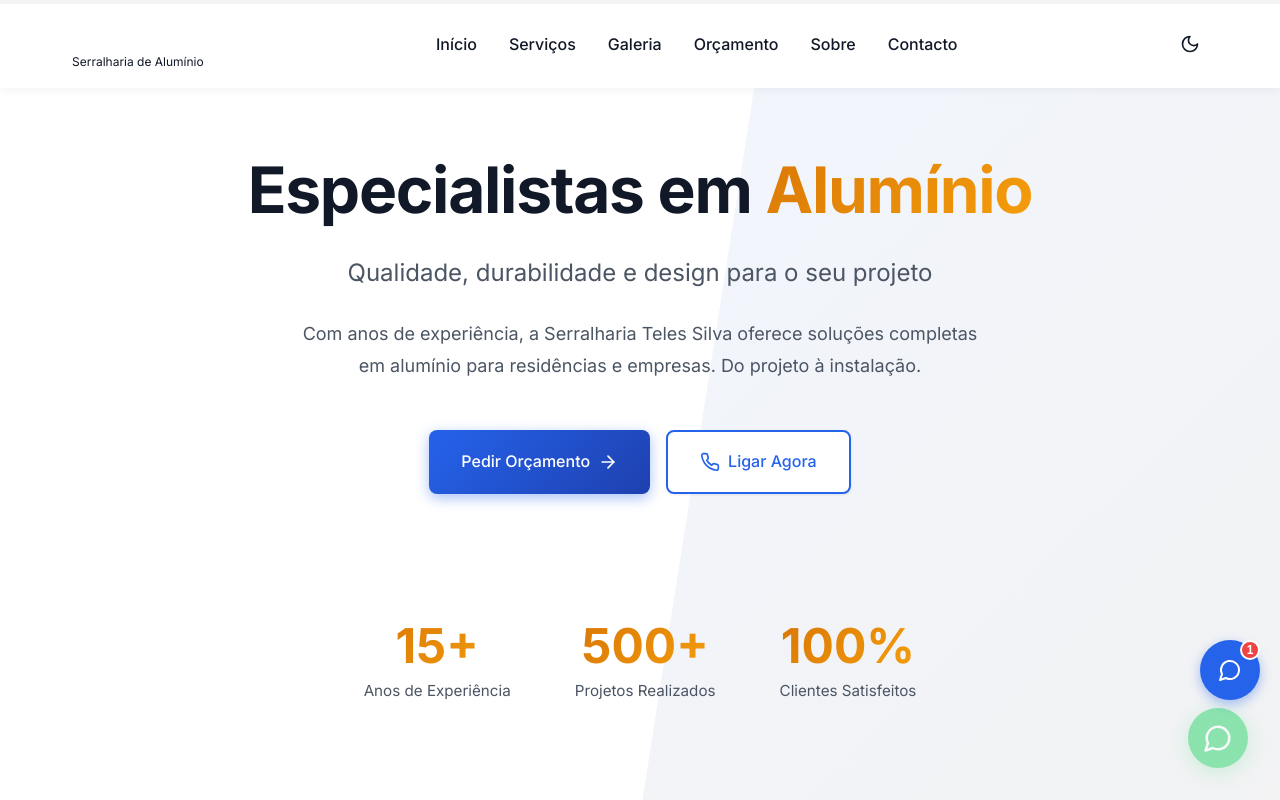
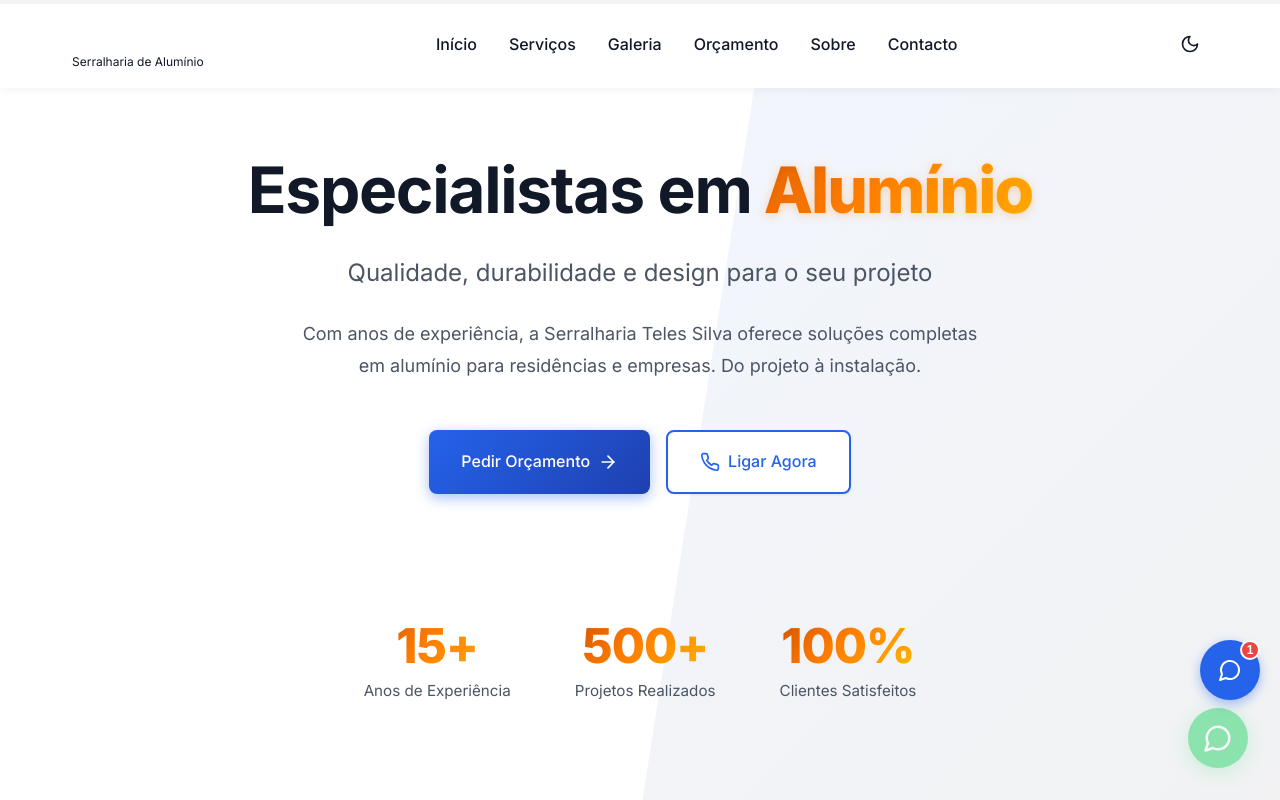
Before and after one commit to DiogoCosta5667/Serralharia, a React (Vite) app: page / in a window 1280 px wide. Shown: the top 800 px of the page. Built offline with nearby package versions, Linux system fonts and the light colour scheme.

Commit message:
Melhorar visibilidade e tipografia do texto dourado

```diff
--- a/src/components/Hero.css
+++ b/src/components/Hero.css
@@ -41,6 +41,7 @@
   line-height: 1.2;
   letter-spacing: -0.02em;
   color: var(--gray-900);
+  font-family: 'Inter', sans-serif;
 }
 
 .gradient-text {
@@ -48,7 +49,12 @@
   -webkit-background-clip: text;
   -webkit-text-fill-color: transparent;
   background-clip: text;
-  font-weight: 700;
+  font-weight: 800;
+  font-family: 'Inter', sans-serif;
+  letter-spacing: -0.03em;
+  position: relative;
+  text-shadow: 0 2px 10px rgba(217, 119, 6, 0.3);
+  filter: brightness(1.1) contrast(1.2);
 }
 
 .hero-subtitle {
@@ -135,13 +141,16 @@
 
 .stat h3 {
   font-size: 3rem;
-  font-weight: 700;
+  font-weight: 800;
   margin-bottom: 0.5rem;
   background: var(--gradient-gold);
   -webkit-background-clip: text;
   -webkit-text-fill-color: transparent;
   background-clip: text;
   line-height: 1;
+  font-family: 'Inter', sans-serif;
+  letter-spacing: -0.02em;
+  filter: brightness(1.1) contrast(1.2);
 }
 
 .stat p {
--- a/src/index.css
+++ b/src/index.css
@@ -20,8 +20,8 @@
   --gray-800: #1f2937;
   --gray-900: #111827;
 
-  /* Gradientes elegantes */
-  --gradient-gold: linear-gradient(135deg, #d97706 0%, #f59e0b 100%);
+  /* Gradientes elegantes - mais intensos */
+  --gradient-gold: linear-gradient(135deg, #b45309 0%, #d97706 50%, #f59e0b 100%);
   --gradient-blue: linear-gradient(135deg, #2563eb 0%, #1e40af 100%);
 
   /* Sombras profissionais */
```
